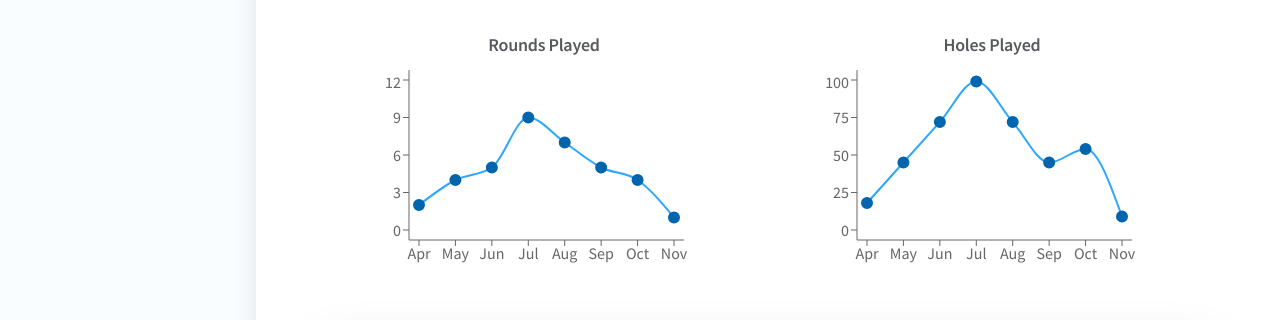
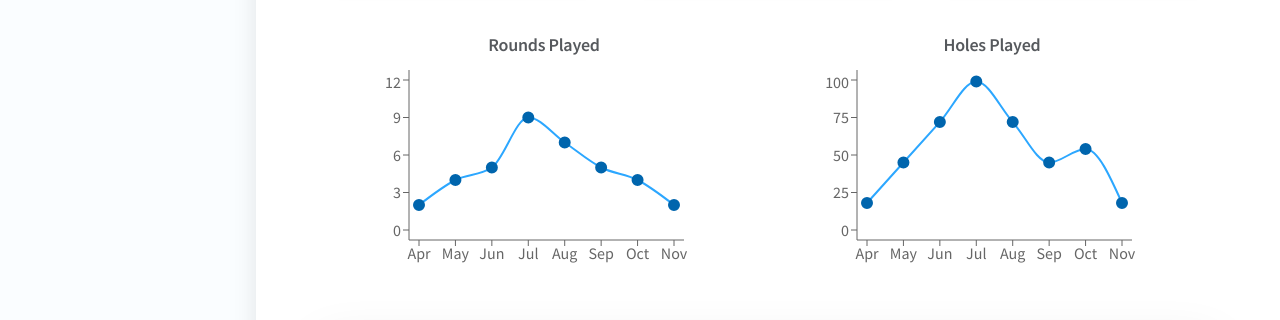
Before and after one commit to dkersten/golf-scorecard-v1, a React (Create React App) app: page /rounds in a window 1280 px wide. Shown: the part 402-722 px from the top of the page. Built offline with nearby package versions, Linux system fonts and the light colour scheme.

Commit message:
updated rounds data with latest info

```diff
--- a/src/Temp Data/updatedRoundsData.js
+++ b/src/Temp Data/updatedRoundsData.js
@@ -2,8 +2,8 @@ const rounds = {
     2022: {
         displayName: "2022",
         selectValue: "2022",
-        roundsPlayed: 37,
-        holesPlayed: 414,
+        roundsPlayed: 38,
+        holesPlayed: 423,
         coursesPlayed: 7,
         graphDataRounds: [
             {name: 'Apr', rounds: 2},
@@ -13,7 +13,7 @@ const rounds = {
             {name: 'Aug', rounds: 7},
             {name: 'Sep', rounds: 5},
             {name: 'Oct', rounds: 4},
-            {name: 'Nov', rounds: 1}
+            {name: 'Nov', rounds: 2}
         ],
         graphDataHoles: [
             {name: 'Apr', holes: 18},
@@ -23,7 +23,7 @@ const rounds = {
             {name: 'Aug', holes: 72},
             {name: 'Sep', holes: 45},
             {name: 'Oct', holes: 54},
-            {name: 'Nov', holes: 9}
+            {name: 'Nov', holes: 18}
         ],
         rounds: [
             {
@@ -395,6 +395,16 @@ const rounds = {
                 numHoles: 9,
                 stats: true,
                 roundId: 54
+            },
+            {
+                date: {
+                    full: "November 7",
+                    mobile: "11/7"
+                },
+                course: "Sheridan GC",
+                numHoles: 9,
+                stats: false,
+                roundId: 55
             }
         ]
     },
@@ -598,16 +608,16 @@ const rounds = {
     alltime: {
         displayName: "All Time",
         selectValue: "alltime",
-        roundsPlayed: 54,
-        holesPlayed: 612,
+        roundsPlayed: 55,
+        holesPlayed: 621,
         coursesPlayed: 11,
         graphDataRounds: [
             {name: '2021', rounds: 17},
-            {name: '2022', rounds: 37}
+            {name: '2022', rounds: 38}
         ],
         graphDataHoles: [
             {name: '2021', holes: 198},
-            {name: '2022', holes: 414}
+            {name: '2022', holes: 423}
         ],
         rounds: [
             {
@@ -1149,6 +1159,16 @@ const rounds = {
                 numHoles: 9,
                 stats: true,
                 roundId: 54
+            },
+            {
+                date: {
+                    full: "November 7",
+                    mobile: "11/7"
+                },
+                course: "Sheridan GC",
+                numHoles: 9,
+                stats: false,
+                roundId: 55
             }
         ]
     },
```
